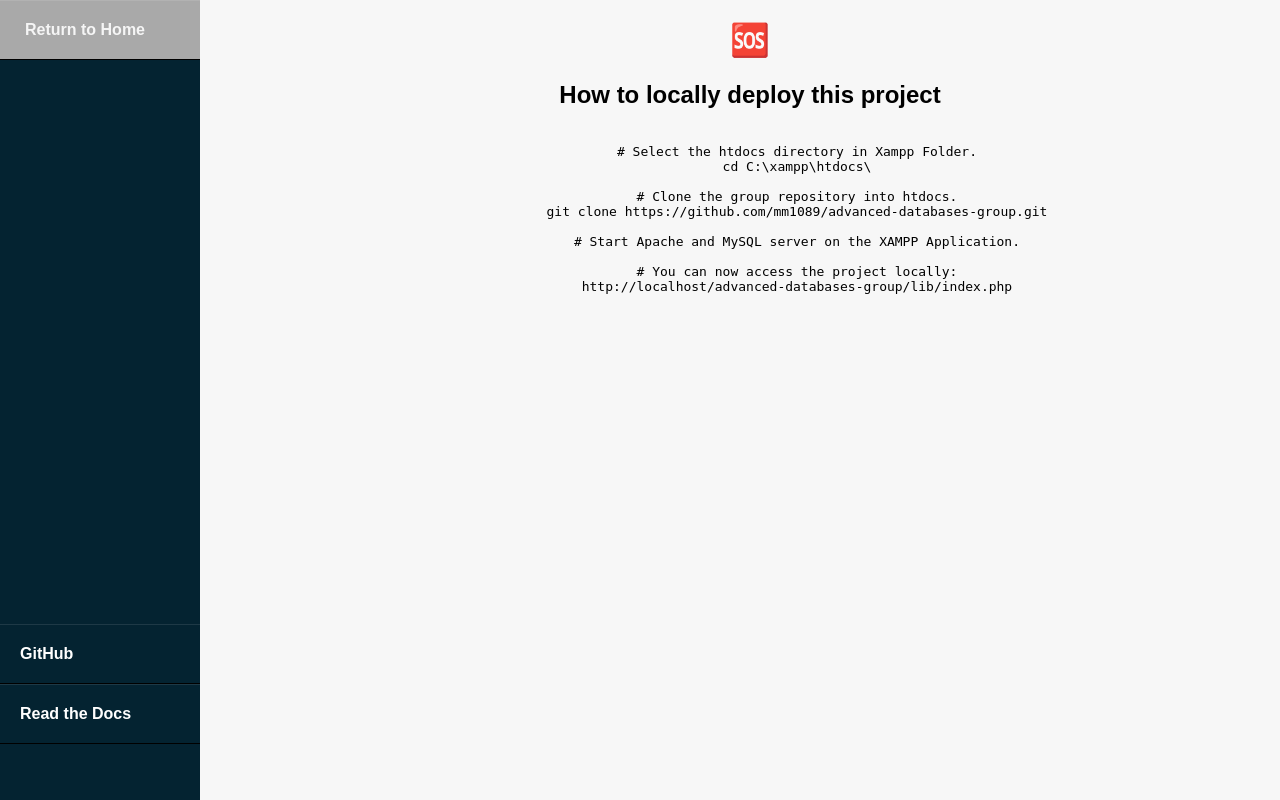
After one commit to mhykol2k/advanced-databases-group, a PHP site: page /advanced-databases-group/lib/guide.php in a window 1280 px wide. The commit adds this page. Run offline with PHP 8.4, Linux system fonts and the light colour scheme.

Commit message:
<edit> style and install guide

```diff
--- a/assets/main.css
+++ b/assets/main.css
@@ -48,7 +48,7 @@ body {
 }
 
 .sidenavlinks {
-  height: 15%;
+  height: 22%;
   width: 200px;
   position: fixed;
   z-index: 1;
@@ -82,7 +82,6 @@ body {
   padding-left: 20px;
   color: black;
   text-align: center;
-  border-bottom: 2px solid rgb(151, 151, 151);
 
 }
 /* Authors */
--- /dev/null
+++ b/lib/guide.php
@@ -0,0 +1,42 @@
+<!DOCTYPE html>
+<html>
+    <head>
+        <title>Add New Record</title>
+        <link rel="stylesheet" href="../assets/main.css">
+        <link rel="icon" href="../media/globe-icon.png">
+    </head>
+<!-- Navigation bar -->
+    <main>
+          <div class="sidenav">
+            <a href="index.php">Return to Home</a>
+          </div>
+          <div class="sidenavlinks">
+            <a href="https://github.com/mm1089/advanced-databases-group/">GitHub</a>
+            <a href="https://github.com/mm1089/advanced-databases-group/blob/main/README.md">Read the Docs</a>
+          </div>
+        <body>
+            <div class="content">
+                <h1>🆘</h1>
+            <h2>How to locally deploy this project</h2>
+            <pre>
+            <code>
+            # Select the htdocs directory in Xampp Folder.
+            cd C:\xampp\htdocs\
+
+            # Clone the group repository into htdocs.
+            git clone https://github.com/mm1089/advanced-databases-group.git
+
+            # Start Apache and MySQL server on the XAMPP Application.
+
+            # You can now access the project locally:
+            http://localhost/advanced-databases-group/lib/index.php
+            </code>
+            </pre>
+            </div>
+        </body>
+    </main>
+</html>
+
+<!-- Resources Used -->
+<!-- http://php.net/manual/en/faq.installation.php#faq.installation.addtopath -->
+<!-- For Issue #1 'bash: php: command not found' -->
--- a/lib/index.php
+++ b/lib/index.php
@@ -20,6 +20,7 @@
           </div>
           <div class="sidenavlinks">
             <a href="https://github.com/mm1089/advanced-databases-group/">GitHub</a>
+            <a href="guide.php">Installation Guide</a>
             <a href="https://github.com/mm1089/advanced-databases-group/blob/main/README.md">Read the Docs</a>
           </div>
           <div class="content">
--- a/lib/new_record.php
+++ b/lib/new_record.php
@@ -19,6 +19,7 @@
             <a href="index.php">Return to Home</a>
         <div class="sidenavlinks">
             <a href="https://github.com/mm1089/advanced-databases-group/">GitHub</a>
+            <a href="guide.php">Installation Guide</a>
             <a href="https://github.com/mm1089/advanced-databases-group/blob/main/README.md#prerequisites">Read the Docs</a>
         </div>
         </div>
@@ -55,7 +56,6 @@
                 <input class="form" type="number" id="DEPTNO" name="DEPTNO" placeholder="Department Number" required>
                 <br>
                 <input type="submit" name="submit" value="Create new Record">
-                <br>
             </form>
         </div>
 <!-- Insert PHP code to handle db insertion -->
```
